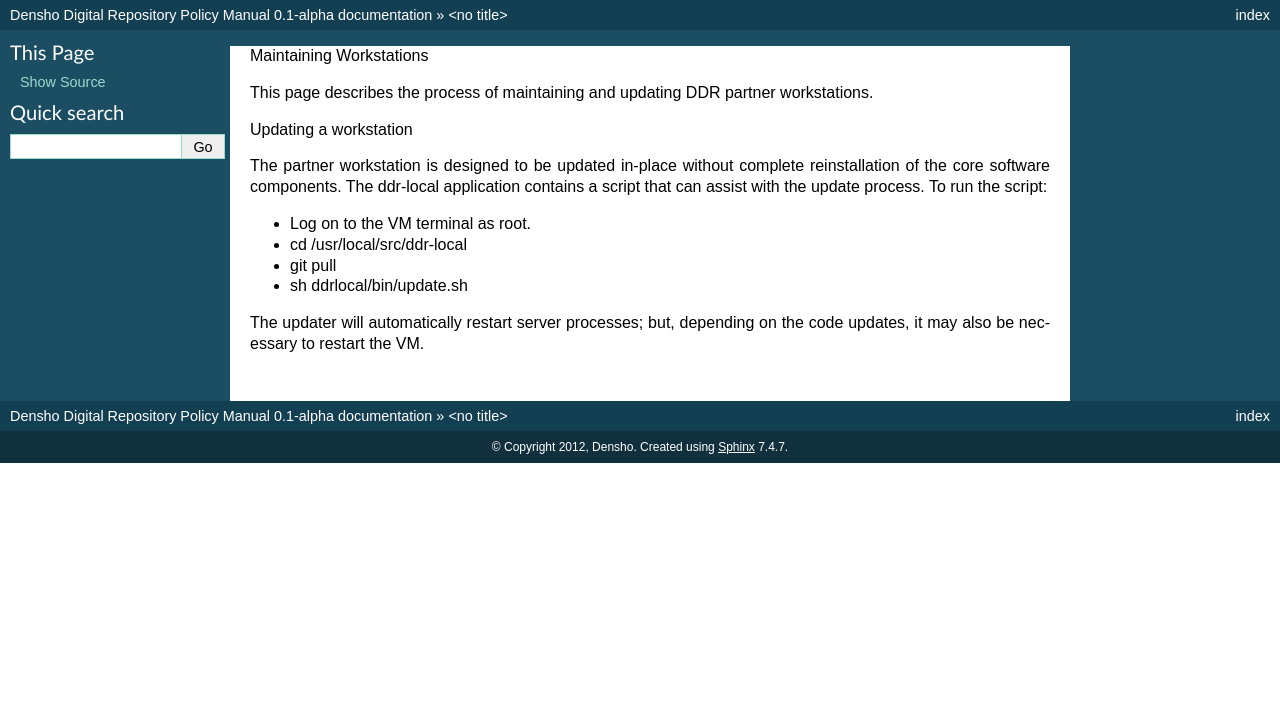
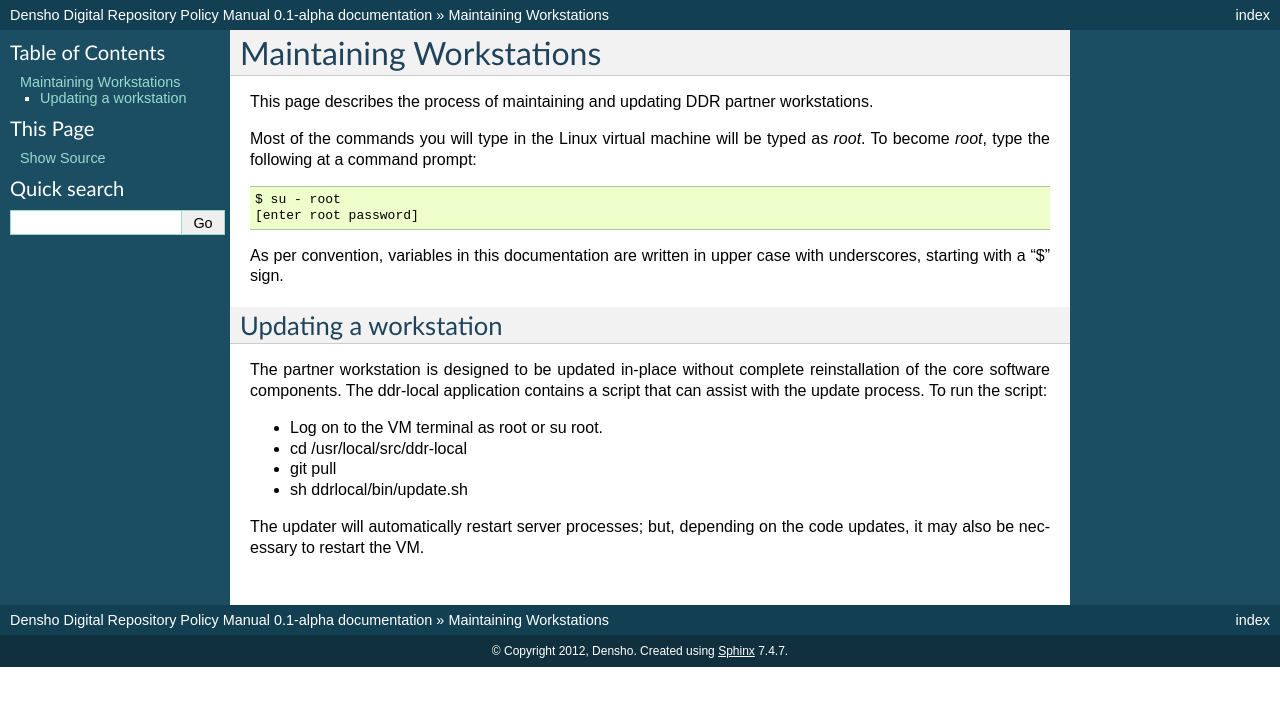
Before and after one commit to denshoproject/ddr-manual, a Sphinx documentation site: the page built from source/admins/workstations/maintaining-workstations.rst, in a window 1280 px wide. Shown: the top 706 px of the page. Built offline with Sphinx 7.4.7, drawn with Linux system fonts in a browser that asks for light colours.

Commit message:
Update maintaining-workstations.rst

```diff
--- a/source/admins/workstations/maintaining-workstations.rst
+++ b/source/admins/workstations/maintaining-workstations.rst
@@ -1,13 +1,29 @@
+.. _guide:
+
+========================
 Maintaining Workstations
+========================
 
 This page describes the process of maintaining and updating DDR partner workstations.
 
+
+Most of the commands you will type in the Linux virtual machine will be typed as `root`.  To become `root`, type the following at a command prompt::
+
+    $ su - root
+    [enter root password]
+
+As per convention, variables in this documentation are written in upper case with underscores, starting with a "$" sign.
+
+.. toctree::
+
+
 Updating a workstation
+======================
 
 The partner workstation is designed to be updated in-place without complete reinstallation of the core software components. The ddr-local application contains a script that can assist with the update process.
 To run the script:
 
-- Log on to the VM terminal as root.
+- Log on to the VM terminal as root or su root.
 - cd /usr/local/src/ddr-local
 - git pull
 - sh ddrlocal/bin/update.sh
```
